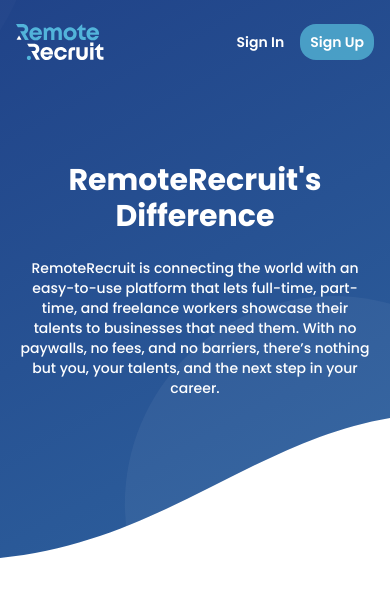
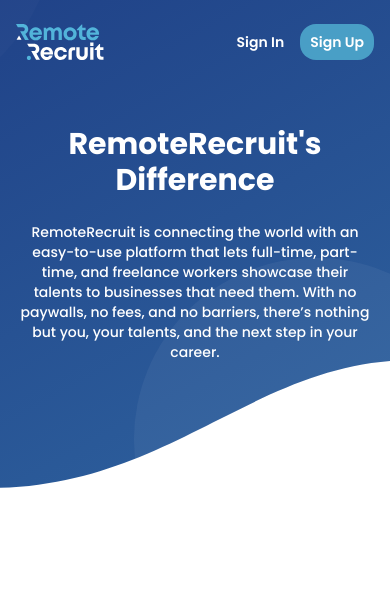
Before and after one commit to EasinTanvir/technical-task, a React (Vite) app: page / in a window 390 px wide. Shown: the top 596 px of the page. Built offline with nearby package versions, Linux system fonts and the light colour scheme.

Commit message:
refactor

```diff
--- a/src/components/Hero/HeroSection.jsx
+++ b/src/components/Hero/HeroSection.jsx
@@ -15,7 +15,7 @@ const HeroSection = () => {
       <BannerImage />
 
       <Container>
-        <div className="relative z-10 flex min-h-140 md:min-h-175 flex-col items-center justify-center text-center space-y-6 max-w-185 mx-auto">
+        <div className="relative z-10 flex min-h-122 md:min-h-150 xl:min-h-175 flex-col items-center justify-center text-center space-y-6 max-w-185 mx-auto">
           <Heading as="h1" id="hero-heading">
             RemoteRecruit's Difference
           </Heading>
```
